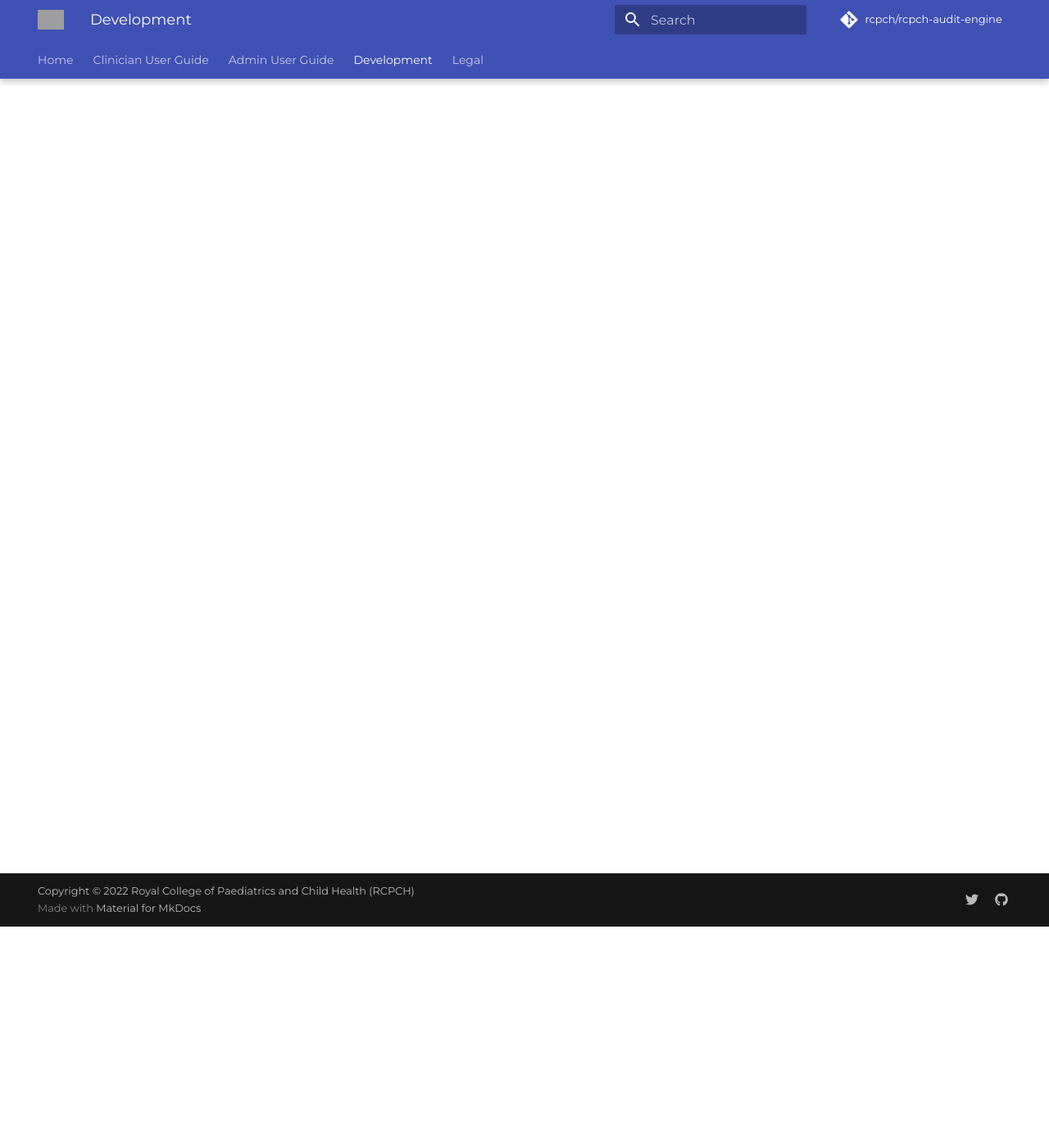
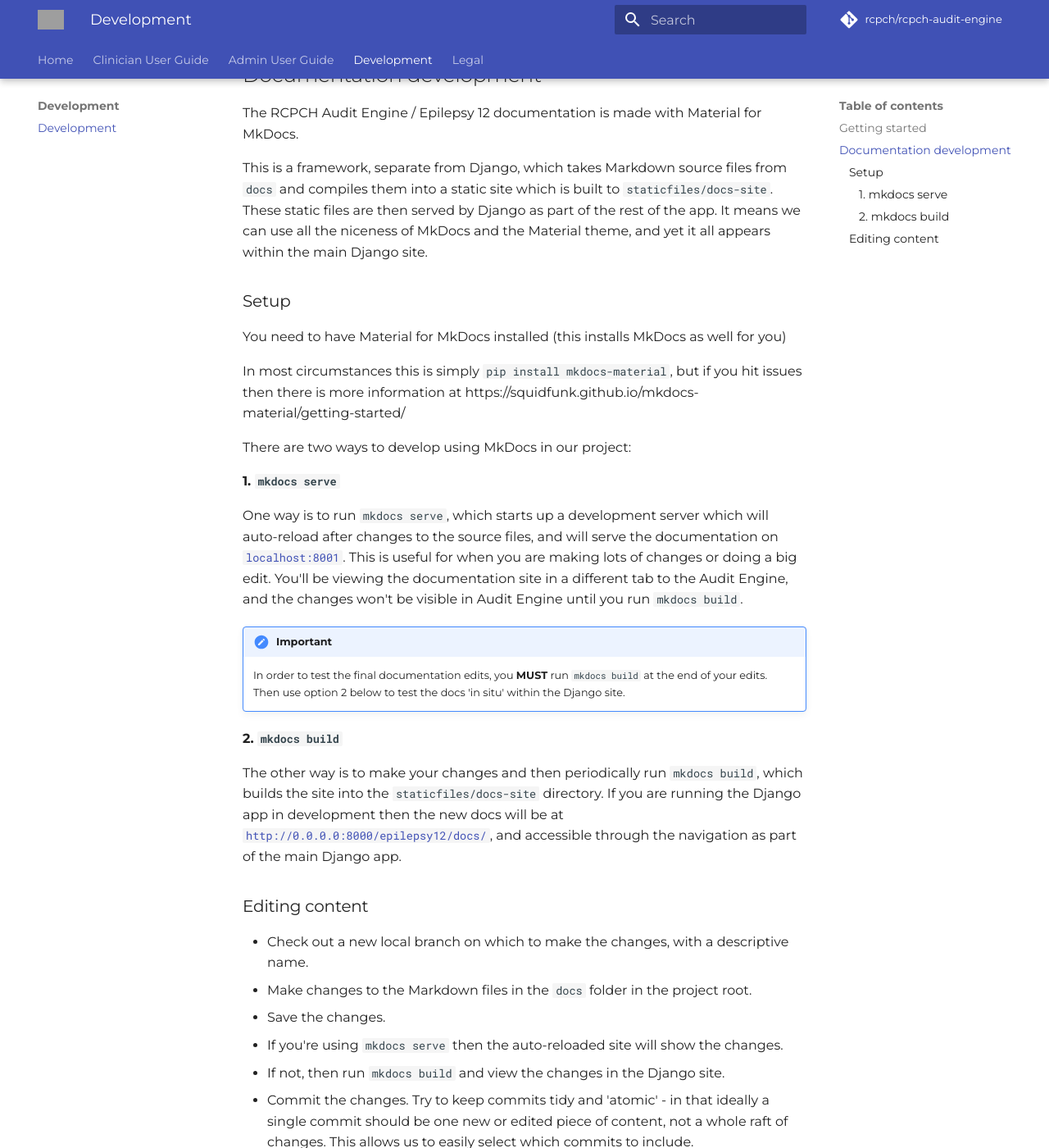
Before and after one commit to rcpch/rcpch-audit-engine, an MkDocs documentation site: the page built from docs/development/development.md, in a window 1280 px wide and 1400 px high, scrolled down 270 px. Shown: the whole window at 82% size. Built offline with MkDocs 1.6.1 and Material for MkDocs 9.7.7, drawn with Linux system fonts in a browser that asks for light colours; comment, search, counter and statistics services are not loaded; some of the changed text lies outside the part shown; grey boxes are pictures that could not be loaded.

Commit message:
some initial documentation about how to edit and make changes to the documentation pages

```diff
--- a/docs/development/development.md
+++ b/docs/development/development.md
@@ -6,3 +6,36 @@ reviewers: Dr Marcus Baw
 ## Getting started
 
 The RCPCH Audit Engine Epilepsy 12 platform
+
+## Documentation development
+
+The RCPCH Audit Engine / Epilepsy 12 documentation is made with Material for MkDocs.
+
+This is a framework, separate from Django, which takes Markdown source files from `docs` and compiles them into a static site which is built to `staticfiles/docs-site`. These static files are then served by Django as part of the rest of the app. It means we can use all the niceness of MkDocs and the Material theme, and yet it all appears within the main Django site.
+
+### Setup
+
+You need to have Material for MkDocs installed (this installs MkDocs as well for you)
+
+In most circumstances this is simply `pip install mkdocs-material`, but if you hit issues then there is more information at https://squidfunk.github.io/mkdocs-material/getting-started/
+
+There are two ways to develop using MkDocs in our project:
+
+#### 1. **`mkdocs serve`**
+One way is to run `mkdocs serve`, which starts up a development server which will auto-reload after changes to the source files, and will serve the documentation on [`localhost:8001`](http://localhost:8001). This is useful for when you are making lots of changes or doing a big edit. You'll be viewing the documentation site in a different tab to the Audit Engine, and the changes won't be visible in Audit Engine until you run `mkdocs build`.
+
+!!! important
+    In order to test the final documentation edits, you **MUST** run `mkdocs build` at the end of your edits. Then use option 2 below to test the docs 'in situ' within the Django site.
+
+#### 2. **`mkdocs build`**
+The other way is to make your changes and then periodically run `mkdocs build`, which builds the site into the `staticfiles/docs-site` directory. If you are running the Django app in development then the new docs will be at [`http://0.0.0.0:8000/epilepsy12/docs/`](http://0.0.0.0:8000/epilepsy12/docs/), and accessible through the navigation as part of the main Django app.
+
+### Editing content
+
+* Check out a new local branch on which to make the changes, with a descriptive name.
+* Make changes to the Markdown files in the `docs` folder in the project root.
+* Save the changes.
+* If you're using `mkdocs serve` then the auto-reloaded site will show the changes.
+* If not, then run `mkdocs build` and view the changes in the Django site.
+* Commit the changes. Try to keep commits tidy and 'atomic' - in that ideally a single commit should be one new or edited piece of content, not a whole raft of changes. This allows us to easily select which commits to include.
+* Push the changes and create a pull request to have them included in the main project.
```
